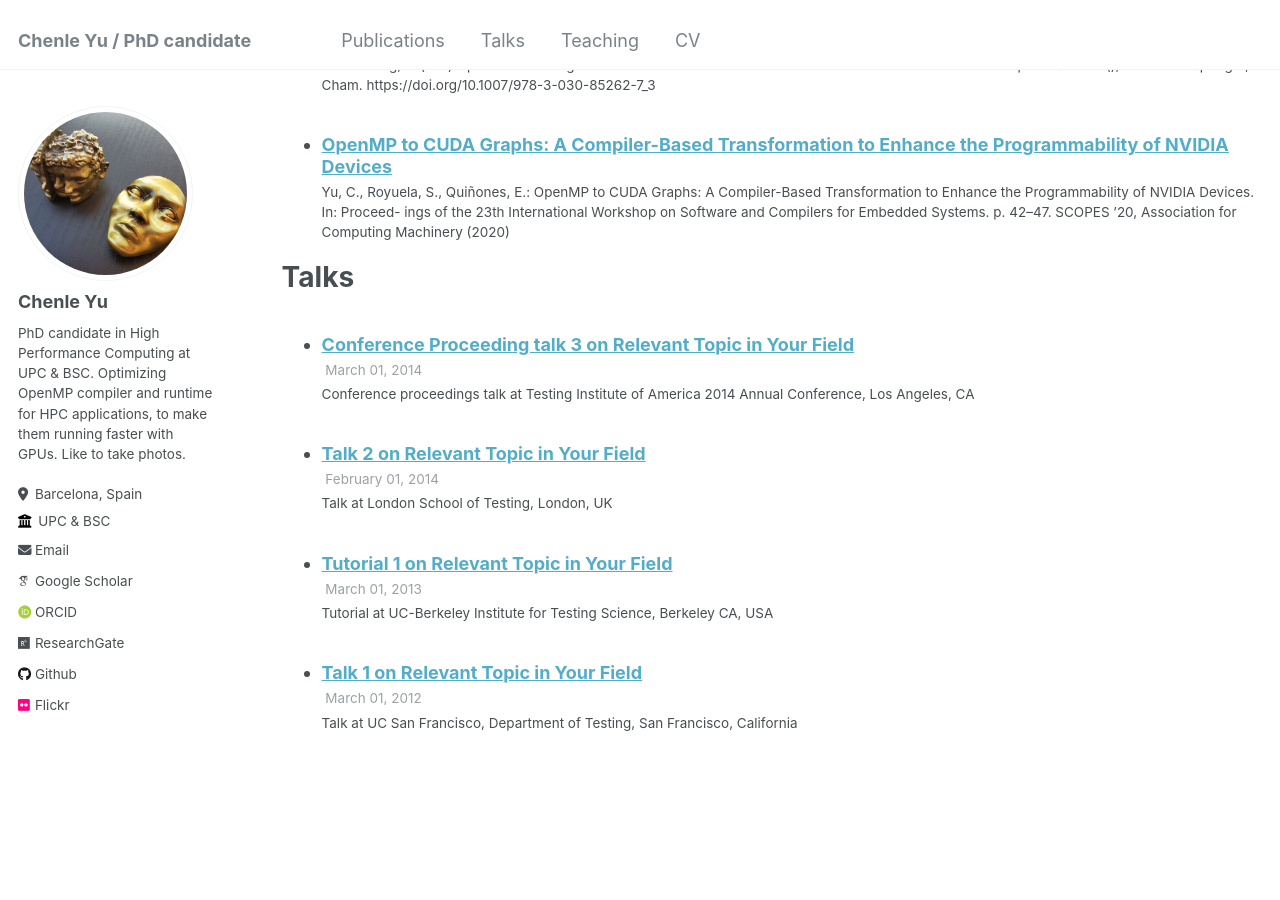
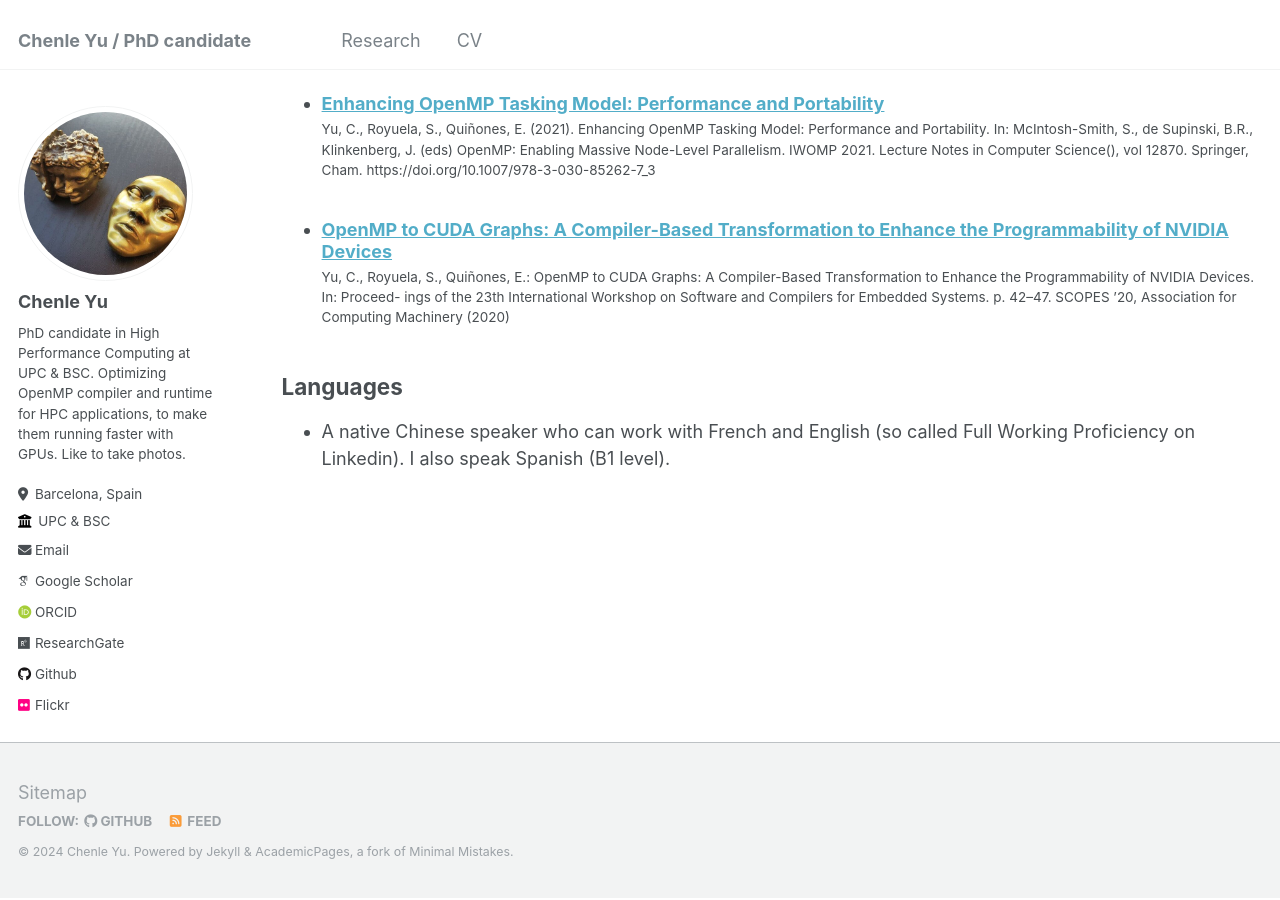
Before and after one commit to yuchenle/yuchenle.github.io, a Jekyll site: the page built from _pages/cv.md, in a window 1280 px wide and 900 px high, scrolled down 1389 px. Built offline with Jekyll 4.4.1, drawn with Linux system fonts in a browser that asks for light colours; some web fonts are replaced.

Commit message:
Merged research related stuff to research. Modified the welcome page. Modified CV

```diff
--- a/_data/navigation.yml
+++ b/_data/navigation.yml
@@ -1,13 +1,7 @@
 # main links links
 main:
-  - title: "Publications"
-    url: /publications/
-
-  - title: "Talks"
-    url: /talks/
-
-  - title: "Teaching"
-    url: /teaching/
+  - title: "Research"
+    url: /research/
 
   # - title: "Portfolio"
   #   url: /portfolio/
--- a/_pages/cv.md
+++ b/_pages/cv.md
@@ -1,6 +1,6 @@
 ---
 layout: archive
-title: "Part of my past"
+title: "CV"
 permalink: /cv/
 author_profile: true
 redirect_from:
@@ -10,13 +10,13 @@ redirect_from:
 {% include base_path %}
 
 Education
-======
+------
 * Ph.D in HPC, Computer Science, Polytechnical University of Catalunya (UPC), 2024 (expected)
 * M.S. in HPC and Cryptography, Sorbonne University, 2018
 * B.S. in Computer Science, Sorbonne University (previously UPMC, Université Pierre et Marie Curie), 2016
 
 Work experience
-======
+------
 * Spring 2019 - Present: Ph.D. in HPC
   * UPC & BSC
   * Enhancement of OpenMP compiler and runtime. I mainly optimize the runtime library for OpenMP in LLVM. I also need to play with the LLVM compiler to do it. I also have some experience with OpenMP's implementation in GCC, but limited to the runtime system.
@@ -30,7 +30,7 @@ Work experience
   * Configuration of an Adaptive Optics application featuring CUD (Performance bottleneck analysis, migration of the application from Intel X86 onto IBM Power9)
 
 Skills
-======
+------
 * C/C++ programming language
 * Parallel programming:
   * Use OpenMP to parallelize legacy sequential HPC code. Use of profiler to pinpoint the bottleneck to further optimize.
@@ -39,16 +39,14 @@ Skills
 * Other Software skills, including but not limited to: scripting, git, debug, etc.
 
 Publications
-======
+------
   <ul>{% for post in site.publications reversed %}
     {% include archive-single-cv.html %}
   {% endfor %}</ul>
 
-Talks
-======
-  <ul>{% for post in site.talks reversed %}
-    {% include archive-single-talk-cv.html  %}
-  {% endfor %}</ul>
+Languages
+-----
+- A native Chinese speaker who can work with French and English (so called Full Working Proficiency on Linkedin). I also speak Spanish (B1 level).
 
 <!-- Service and leadership
 ======
```
Also changed, not shown: _pages/about.md (+14 -37 lines), _pages/research.md (added, +22 -0 lines).
